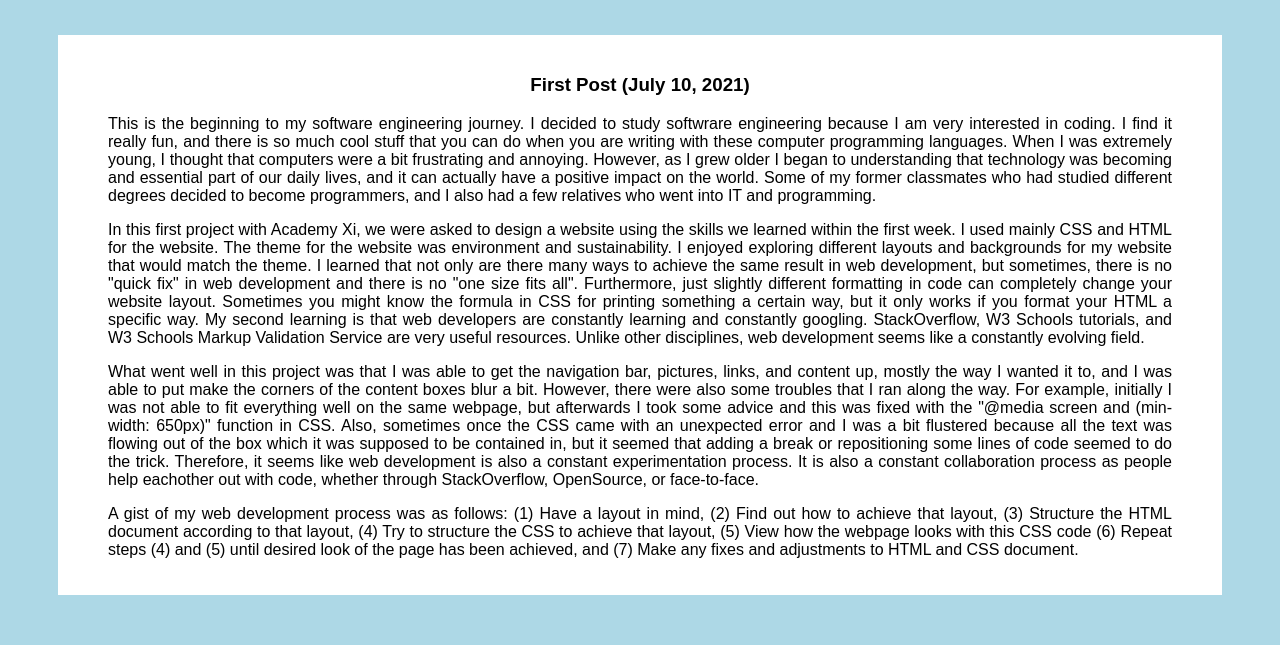
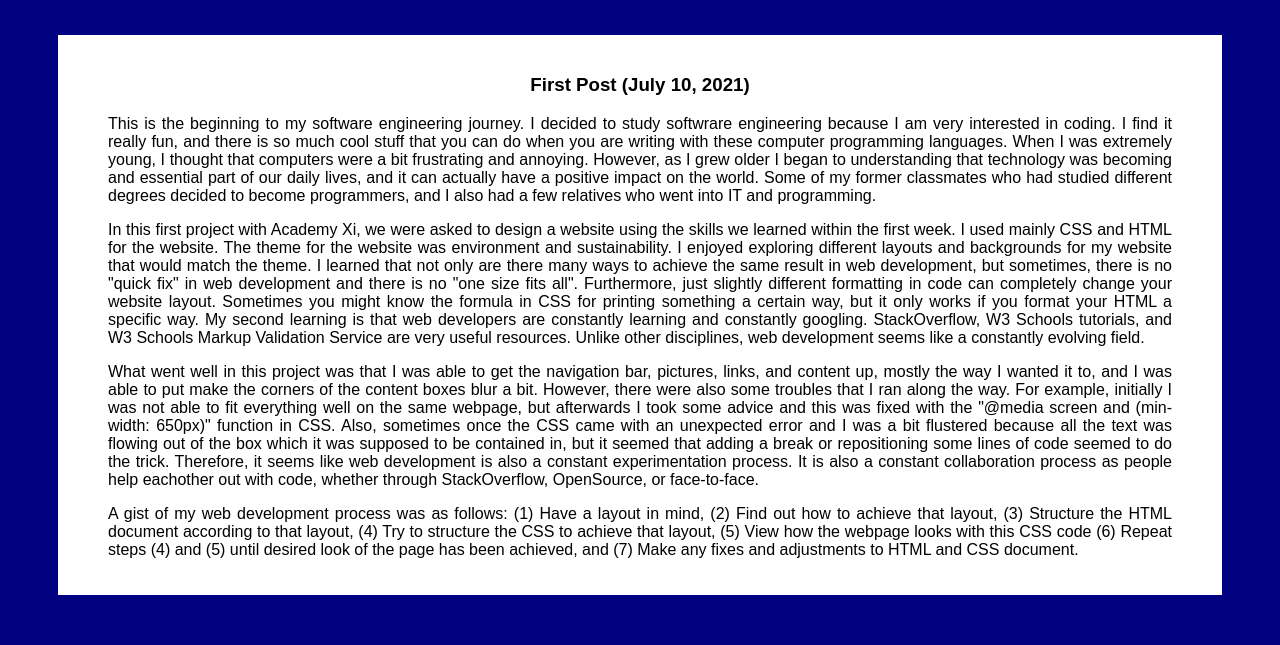
Before and after one commit to codingspirits/se-blog, a plain HTML site: page index.html in a window 1280 px wide. Shown: the part 197-842 px from the top of the page. Drawn offline with Linux system fonts and the light colour scheme.

Commit message:
Updated CSS Style

```diff
--- a/style.css
+++ b/style.css
@@ -74,7 +74,7 @@
     height: 200%;
   }
 body{
-  background:lightblue;
+  background:navy;
   text-align: Center;
 }
   *{
```
